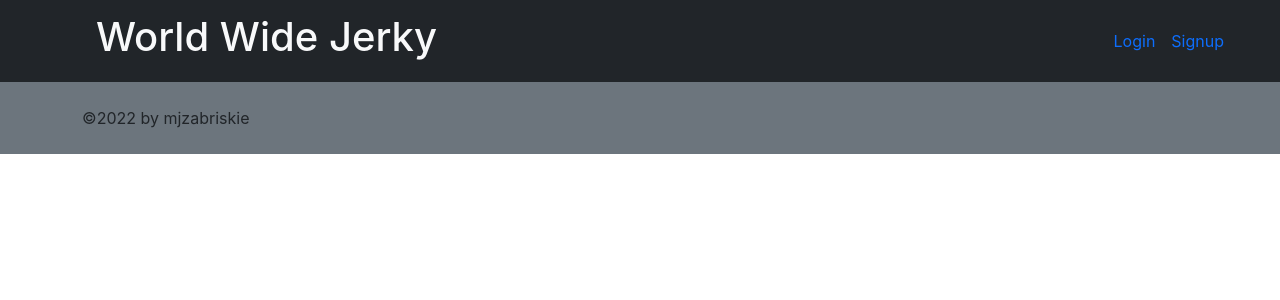
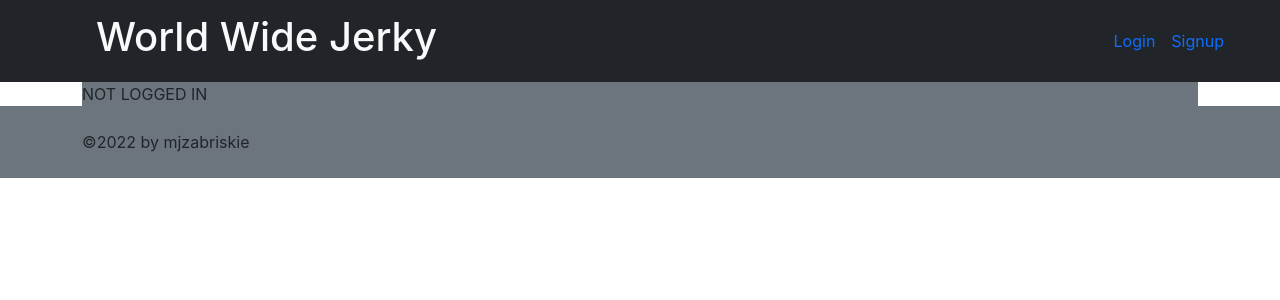
Before and after one commit to mjzabriskie/world-wide-jerky, a React (Create React App) app in the folder client/: page / in a window 1280 px wide. Shown: the top 300 px of the page. Built offline with nearby package versions, Linux system fonts and the light colour scheme.

Commit message:
login and signup works, doesn't redirect to the home page?

```diff
--- a/client/src/pages/Home.js
+++ b/client/src/pages/Home.js
@@ -17,6 +17,16 @@ const Home = () => {
 
   return (
     <main>
+      <div className="bg-primary">
+        {loggedIn && (
+          <div className="">
+            LOGGED IN
+          </div>
+        )}
+        <div className="bg-secondary">
+          NOT LOGGED IN
+        </div>
+      </div>
       {/* <div className="flex-row justify-space-between"> */}
         {/* {loggedIn && (
           <div className="col-12 mb-3">
--- a/client/src/utils/mutations.js
+++ b/client/src/utils/mutations.js
@@ -7,6 +7,8 @@ export const LOGIN_USER = gql`
       user {
         _id
         username
+        email
+        admin
       }
     }
   }
```
